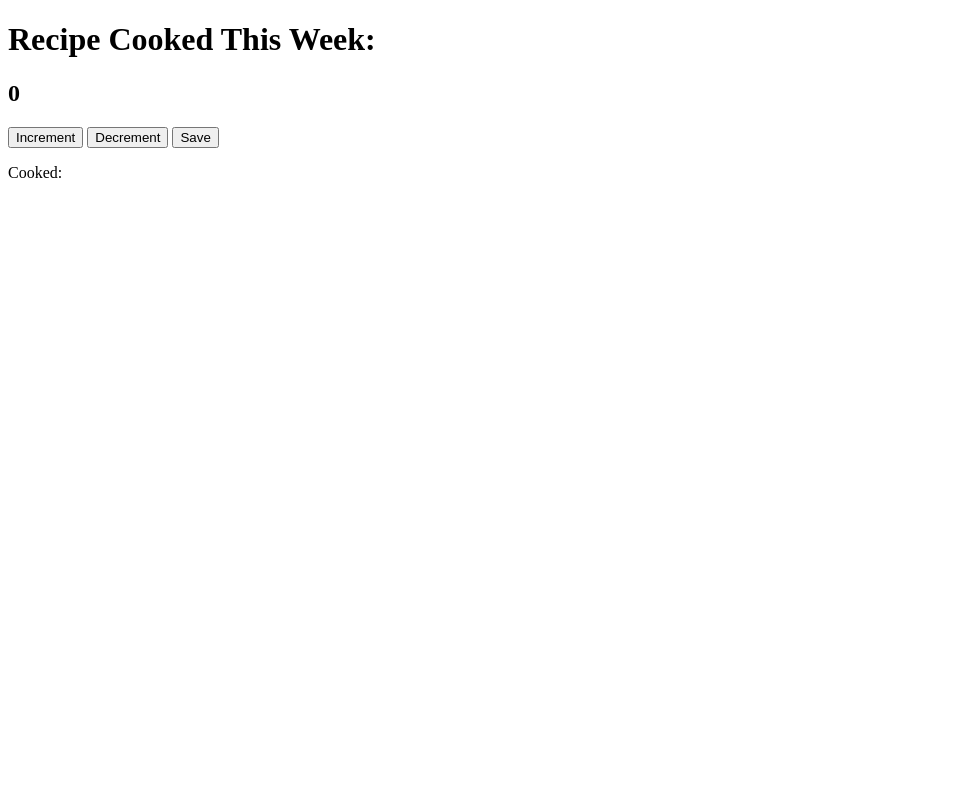
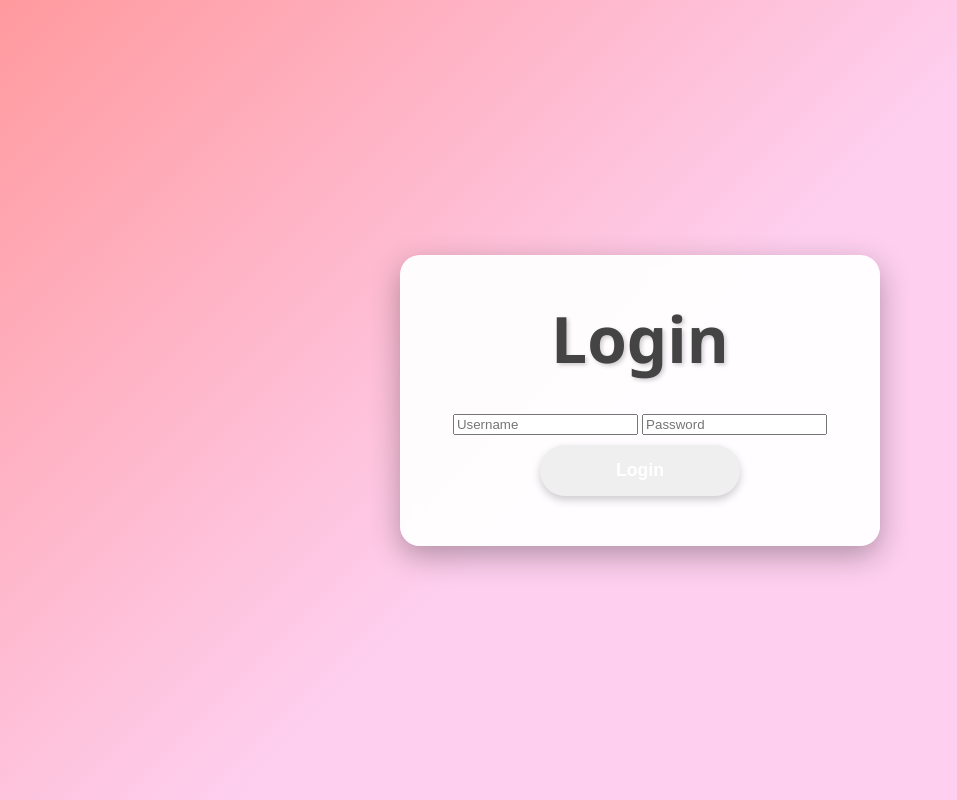
Before and after one commit to sol4kira/Property-Management, a website: page HTML and CSS/Login.html in a window 1280 px wide. Shown: the whole page, without its empty margins (0-957 px from the left). Drawn offline with Linux system fonts and the light colour scheme.

Commit message:
Redesign login page and add CSS styling
Replaced the previous counter UI in Login.html with a login form and added a new login.css file for modern styling. The changes improve the user interface and provide a dedicated style for the login page.

```diff
--- a/HTML and CSS/Login.html
+++ b/HTML and CSS/Login.html
@@ -5,15 +5,16 @@
     <meta name="viewport" content="width=device-width, initial-scale=1.0">
     <title>Login Page</title>
     <link rel="icon" type="image/x-icon" href="Images/Logo.png">
+    <link rel="stylesheet" href="login.css">
 </head>
 <body>
     <div id="container">
-        <h1>Recipe Cooked This Week:</h1>
-        <h2 id="count">0</h2>
-        <button id="increment-btn" onclick="increment()">Increment</button>
-        <button id="decrement-btn" onclick="decrement()">Decrement</button>
-        <button id="save-btn" onclick="save()">Save</button>
-        <p id="save-el">Cooked: </p>
+        <h2>Login</h2>
+        <form>
+            <input type="text" placeholder="Username" required>
+            <input type="password" placeholder="Password" required>
+            <button type="submit" id="login-btn">Login</button>
+        </form>
     </div>
 </body>
 </html>
--- /dev/null
+++ b/HTML and CSS/login.css
@@ -0,0 +1,87 @@
+body {
+    background: linear-gradient(135deg, #ff9a9e 0%, #fecfef 50%, #fecfef 100%);
+    font-family: 'Segoe UI', Tahoma, Geneva, Verdana, sans-serif;
+    font-weight: 600;
+    text-align: center;
+    height: 100vh;
+    display: flex;
+    justify-content: center;
+    align-items: center;
+    margin: 0;
+}
+
+h1 {
+    margin-top: 0;
+    margin-bottom: 20px;
+    color: #333;
+    font-size: 2rem;
+    text-shadow: 1px 1px 2px rgba(0,0,0,0.1);
+}
+
+h2 {
+    font-size: 4rem;
+    margin-top: 0;
+    margin-bottom: 30px;
+    color: #444;
+    text-shadow: 2px 2px 4px rgba(0,0,0,0.2);
+}
+
+button {
+    border: none;
+    padding: 15px 30px;
+    color: white;
+    font-weight: bold;
+    font-size: 1.1rem;
+    width: 200px;
+    margin: 10px;
+    border-radius: 25px;
+    cursor: pointer;
+    transition: all 0.3s ease;
+    box-shadow: 0 4px 8px rgba(0,0,0,0.2);
+}
+
+button:hover {
+    transform: translateY(-2px);
+    box-shadow: 0 6px 12px rgba(0,0,0,0.3);
+}
+
+#increment-btn {
+    background: linear-gradient(45deg, #4CAF50, #45a049);
+}
+
+#increment-btn:hover {
+    background: linear-gradient(45deg, #45a049, #4CAF50);
+}
+
+#save-btn {
+    background: linear-gradient(45deg, #2196F3, #1976D2);
+}
+
+#save-btn:hover {
+    background: linear-gradient(45deg, #1976D2, #2196F3);
+}
+
+#decrement-btn {
+    background: linear-gradient(45deg, #f44336, #d32f2f);
+}
+
+#decrement-btn:hover {
+    background: linear-gradient(45deg, #d32f2f, #f44336);
+}
+
+#container {
+    background-color: rgba(255, 255, 255, 0.95);
+    width: 400px;
+    margin: auto;
+    padding: 40px;
+    border-radius: 20px;
+    box-shadow: 0 10px 30px rgba(0,0,0,0.3);
+    backdrop-filter: blur(10px);
+}
+
+#save-el {
+    margin-top: 20px;
+    font-size: 1.2rem;
+    color: #555;
+    font-weight: 500;
+}
```
